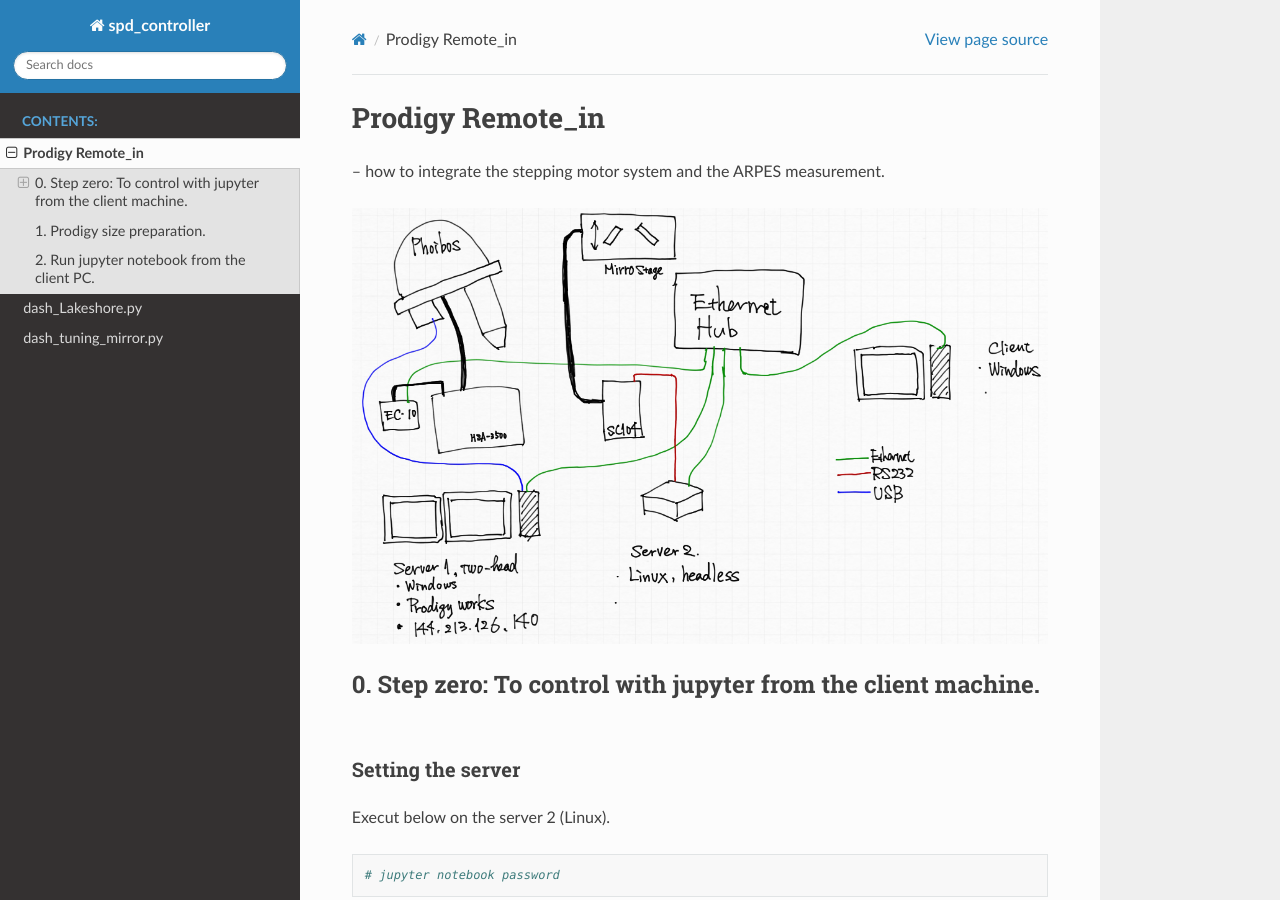
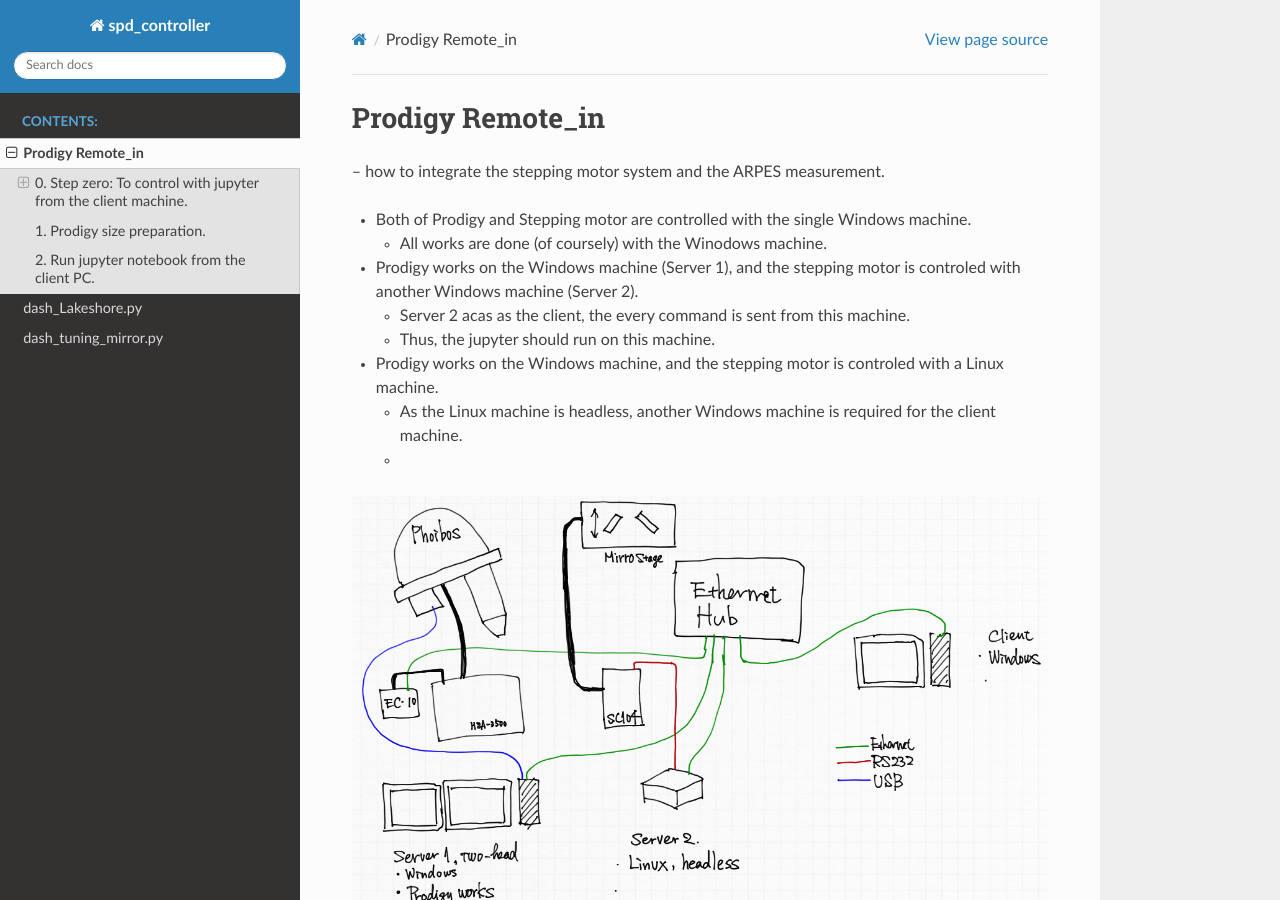
Before and after one commit to arafune/spd_controller, a Sphinx documentation site: the page built from doc/source/Prodigy_remote_in/Prodigy_remote_in.md, in a window 1280 px wide and 900 px high. Built offline with Sphinx 7.4.7 and the Read the Docs theme 2.0.0, drawn with Linux system fonts in a browser that asks for light colours.

Commit message:
docs(Prodigy.py): update document

```diff
--- a/doc/source/Prodigy_remote_in/Prodigy_remote_in.md
+++ b/doc/source/Prodigy_remote_in/Prodigy_remote_in.md
@@ -1,6 +1,15 @@
 # Prodigy Remote_in
 
 -- how to integrate the stepping motor system and the ARPES measurement.
+
+- Both of Prodigy and Stepping motor are controlled with the single Windows machine.
+  - All works are done (of coursely) with the Winodows machine.
+- Prodigy works on the Windows machine (Server 1), and the stepping motor is controled with another Windows machine (Server 2).
+  - Server 2 acas as the client, the every command is sent from this machine.
+  - Thus, the jupyter should run on this machine.
+- Prodigy works on the Windows machine, and the stepping motor is controled with a Linux machine.
+  - As the Linux machine is headless, another Windows machine is required for the client machine.
+  -
 
 ![NetworkConfiguration](./DigramPumpProbeSetup.png)
 
```
Also changed, not shown: 1 other file.
